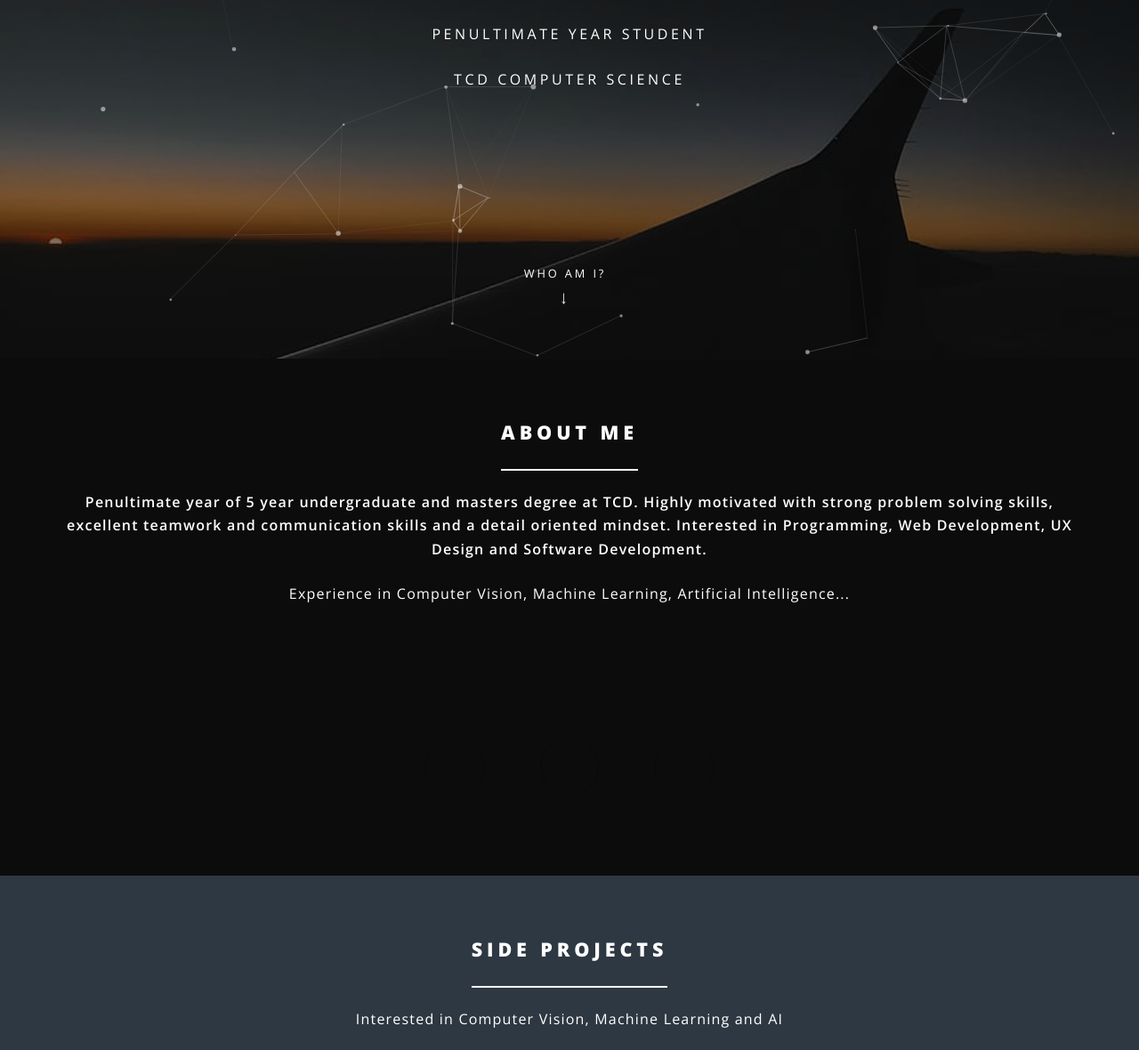
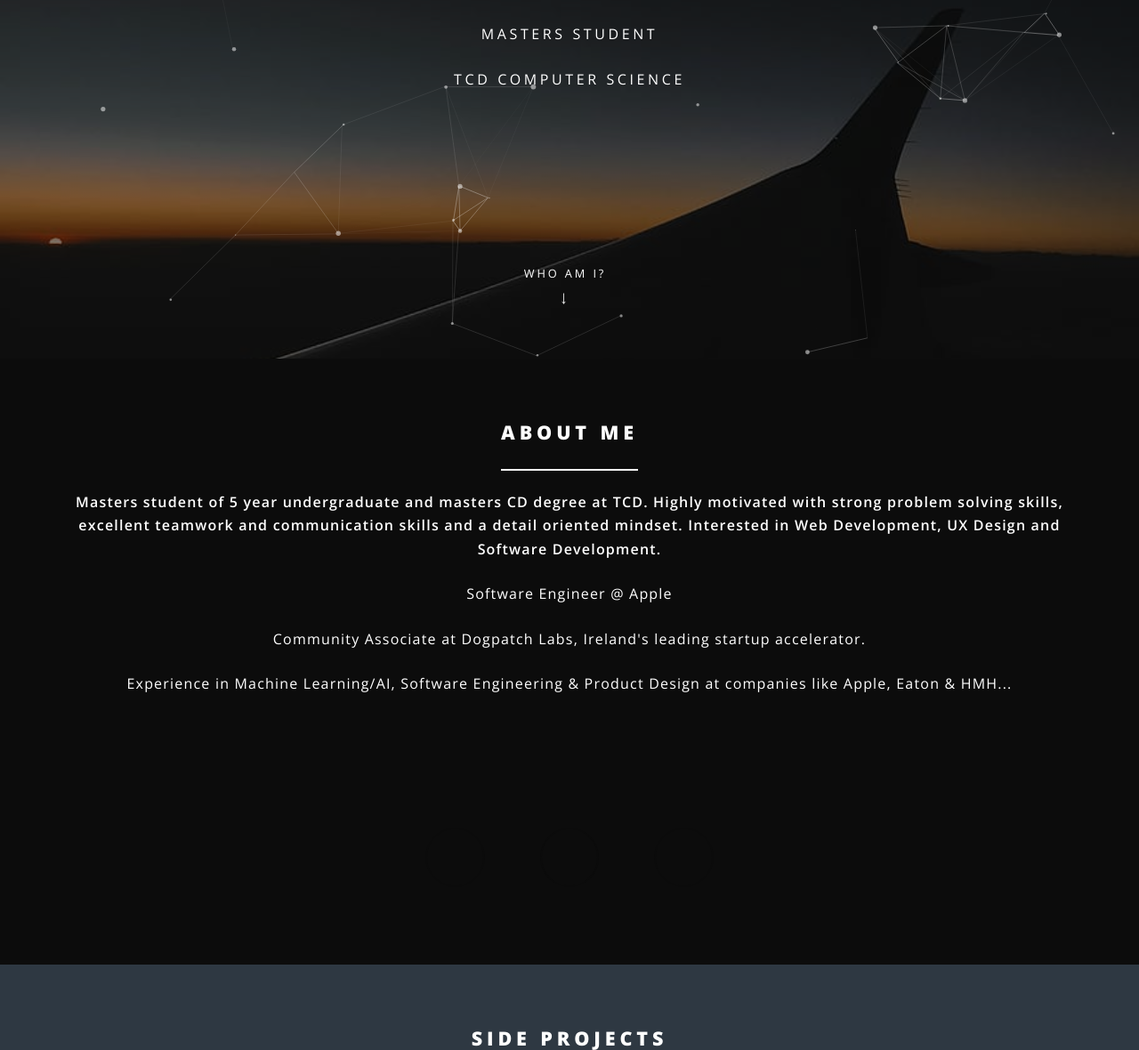
Before and after one commit to rossmccrann/rossmccrann.github.io, a plain HTML site: page index.html in a window 1280 px wide. Shown: the part 397-1577 px from the top of the page at 89% size. Drawn offline with nearby package versions, Linux system fonts and the light colour scheme.

Commit message:
Content Update

```diff
--- a/index.html
+++ b/index.html
@@ -46,8 +46,8 @@
                 </div>
                 <div class="inner">
                     <h2>Ross McCrann</h2>
-                    <p>Penultimate Year Student
-                    <p>TCD Computer Science<br/>
+                    <p>Masters Student</p>
+                    <p>TCD Computer Science<br/></p>
 
                 </div>
             </div>
@@ -60,9 +60,10 @@
             <div class="inner">
                 <header class="major">
                     <h2>About me</h2>
-                    <p><b>Penultimate year of 5 year undergraduate and masters degree at TCD. Highly motivated with strong problem solving skills, excellent teamwork and communication skills and a detail oriented mindset. Interested in Programming, Web Development, UX Design and Software Development.</b></p>
-
-                    <p>Experience in Computer Vision, Machine Learning, Artificial Intelligence...</p>
+                    <p><b>Masters student of 5 year undergraduate and masters CD degree at TCD. Highly motivated with strong problem solving skills, excellent teamwork and communication skills and a detail oriented mindset. Interested in Web Development, UX Design and Software Development.</b></p>
+                    <p>Software Engineer @ Apple</p>
+                    <p>Community Associate at Dogpatch Labs, Ireland's leading startup accelerator.  </p>
+                    <p>Experience in Machine Learning/AI, Software Engineering & Product Design at companies like Apple, Eaton & HMH...</p>
 
                     <!-- <p>Extensive work experience in Software Engineering, Data Science, AI & ML at HMH, EATON & APPLE. -->
 
@@ -95,9 +96,8 @@
             <div class="inner">
                 <header class="major" style="margin: 0">
                     <h2>Side Projects</h2>
-                    <p>Interested in Computer Vision, Machine Learning and AI </p>
-                    <p>
-                        <p />
+                    <p>Interested in Web Development, Machine Learning & Design</p>
+                    <p></p>
                         <div style="margin-top: 25px" class="12u$">
                             <ul class="actions">
                                 <li>
```
Also changed, not shown: 2 other files.
